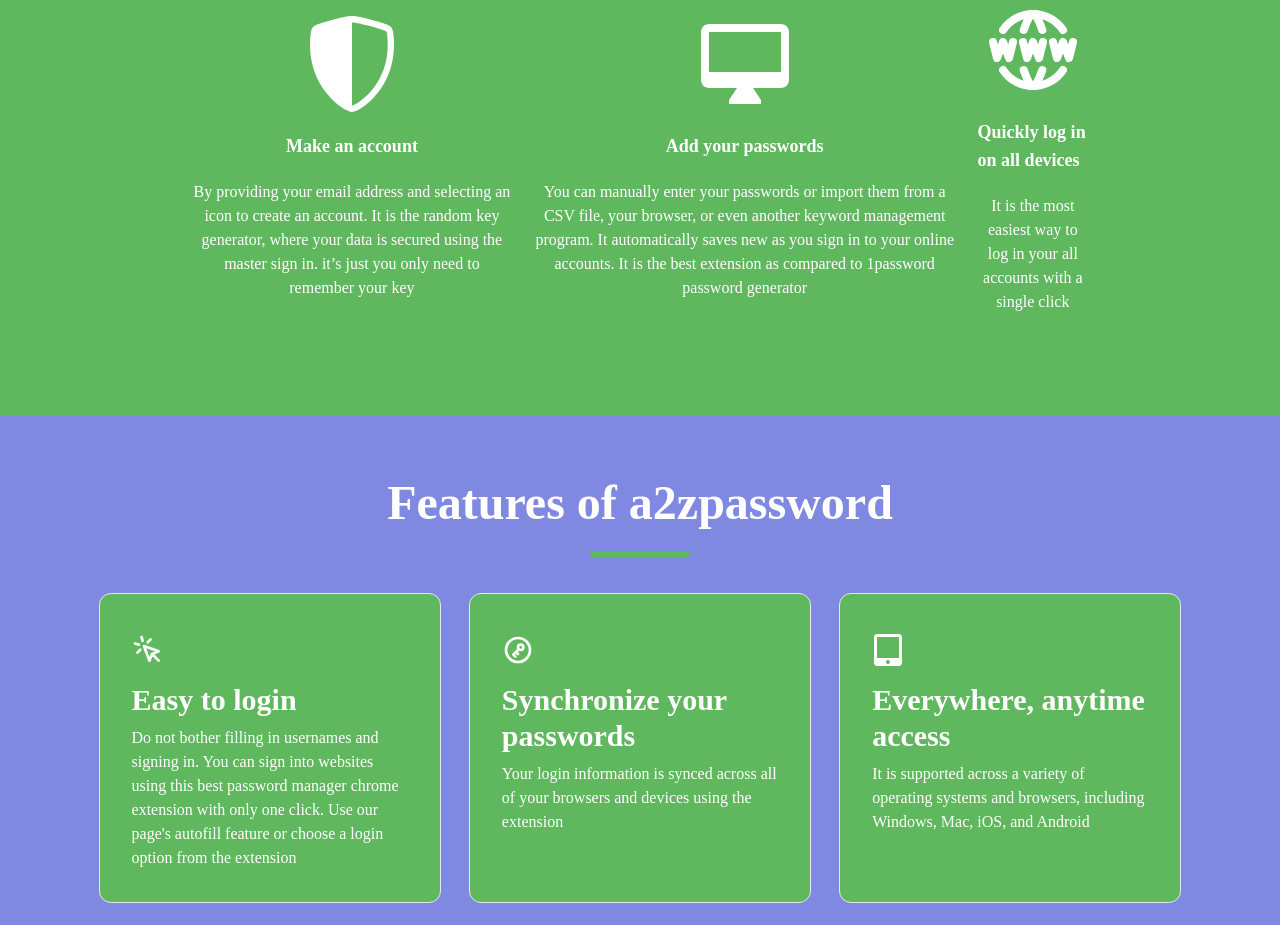
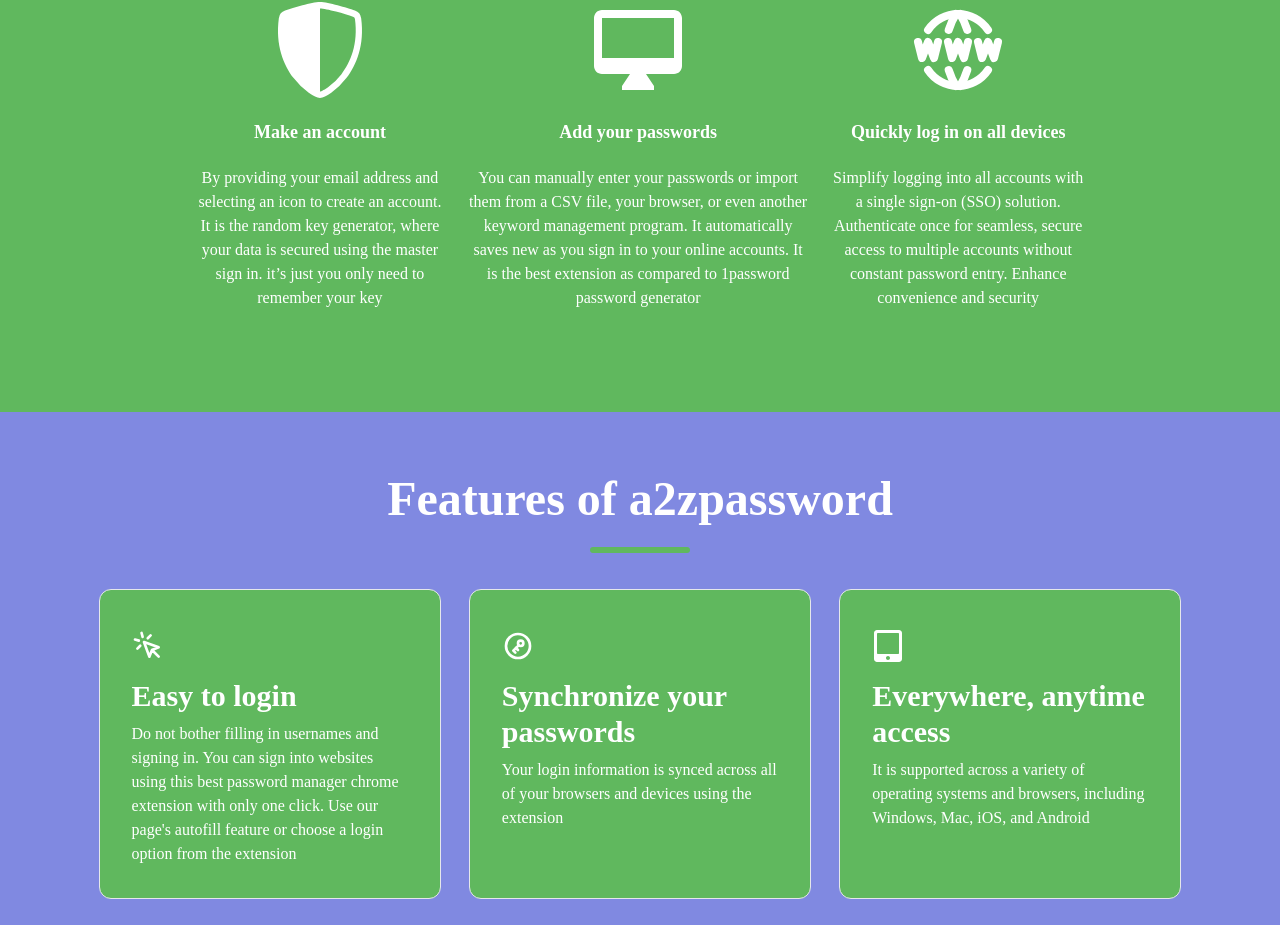
Before and after one commit to WebsitesByMTT/website_a2zPassword, a React (Create React App) app: page / in a window 1280 px wide. Shown: the part 1423-2348 px from the top of the page. Built offline with nearby package versions, Linux system fonts and the light colour scheme.

Commit message:
content updated

```diff
--- a/src/myComponent/Home.js
+++ b/src/myComponent/Home.js
@@ -167,7 +167,7 @@
                 </div>
                 <div>
                   <p className="text-center">
-                  It is the most easiest way to log in your all accounts with a single click                  </p>
+                  Simplify logging into all accounts with a single sign-on (SSO) solution. Authenticate once for seamless, secure access to multiple accounts without constant password entry. Enhance convenience and security         </p>
                 </div>
               </div>
             </div>
```
